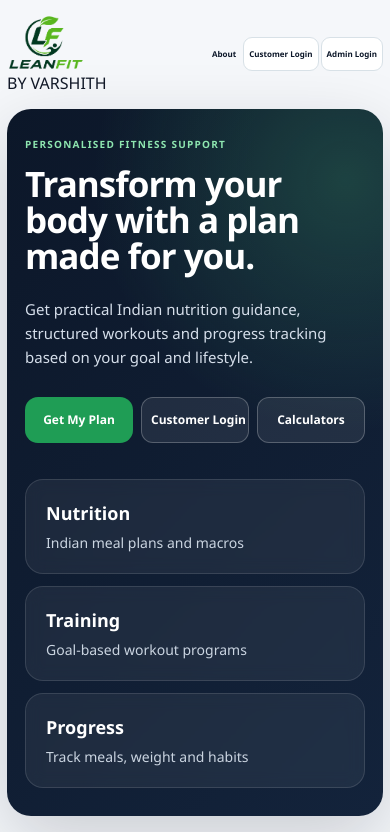
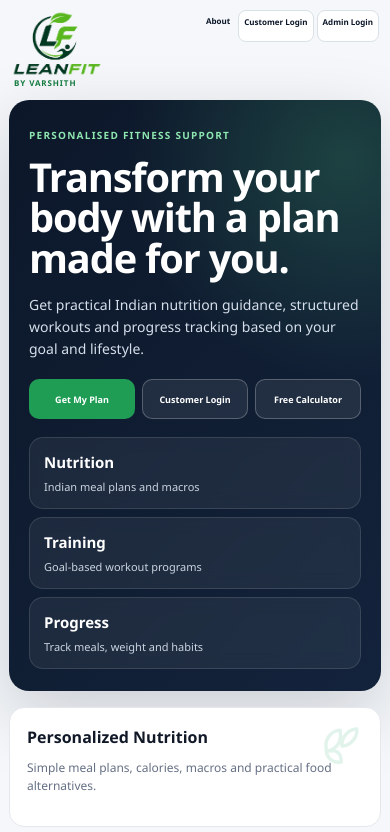
Before and after one commit to Varshithyadav9/leanfit, a React (Vite) app: page / in a window 390 px wide. Shown: the top 832 px of the page. Built offline with nearby package versions, Linux system fonts and the light colour scheme; no server answers.

Commit message:
Improve welcome page branding and mobile layout

```diff
--- a/src/App.css
+++ b/src/App.css
@@ -2081,109 +2081,213 @@ body, button, input, select, textarea {
   }
 }
 
-
 /* =========================================================
-   WELCOME PAGE — calculator shortcut + mobile navigation fix
+   FINAL WELCOME PAGE BRAND + MOBILE CLEANUP
    ========================================================= */
-.calculator-hero-btn {
-  white-space: nowrap;
-}
-
-/* Keep the important navigation options visible on phones. */
-@media (max-width: 760px) {
-  .compact-topbar {
-    align-items: center;
-    gap: 8px;
-  }
-
-  .compact-nav {
-    display: flex;
-    flex-wrap: nowrap;
-    gap: 4px;
+
+.welcome-brand-block{
+  display:flex;
+  flex-direction:column;
+  align-items:flex-start;
+  gap:2px;
+  flex:0 0 auto;
+}
+
+.welcome-brand-block .brand-button{
+  display:block;
+}
+
+.welcome-brand-block .welcome-logo{
+  width:138px;
+  height:auto;
+  display:block;
+}
+
+.welcome-brand-author{
+  margin-left:8px;
+  color:var(--green-dark);
+  font-size:11px;
+  font-weight:900;
+  letter-spacing:1.15px;
+  text-transform:uppercase;
+  line-height:1.1;
+}
+
+/* The calculator is now accessed from the hero button only. */
+.welcome-tools-section{
+  display:none !important;
+}
+
+@media (max-width:760px){
+  .compact-welcome{
+    width:min(100% - 18px,1180px);
+  }
+
+  .compact-topbar{
+    display:grid;
+    grid-template-columns:auto 1fr;
+    align-items:start;
+    gap:10px;
+    padding:10px 2px 12px;
+  }
+
+  .welcome-brand-block .welcome-logo{
+    width:112px;
+  }
+
+  .welcome-brand-author{
+    margin-left:5px;
+    font-size:9px;
+    letter-spacing:.9px;
+  }
+
+  /* Make About and Customer Login visible again on mobile. */
+  .compact-nav{
+    display:flex;
+    justify-content:flex-end;
+    align-items:flex-start;
+    gap:4px;
+    flex-wrap:wrap;
   }
 
   .compact-nav button,
   .compact-nav button:first-child,
-  .compact-nav button:nth-child(2) {
-    display: inline-flex;
-    align-items: center;
-    justify-content: center;
-  }
-
-  .compact-nav button {
-    min-height: 34px;
-    padding: 7px 8px;
-    font-size: 9px;
-    white-space: nowrap;
-  }
-
-  .welcome-logo {
-    width: 86px;
-  }
-
-  /* The calculator is now available directly in the hero,
-     so avoid the very tall calculator promo on mobile. */
-  .welcome-tools-section {
-    display: none;
-  }
-
-  .hero-actions {
-    display: grid;
-    grid-template-columns: repeat(3, minmax(0, 1fr));
-    gap: 8px;
-  }
-
-  .hero-actions button {
-    width: 100%;
-    min-width: 0;
-    padding: 11px 7px;
-    font-size: 11px;
-    white-space: nowrap;
-  }
-}
-
-@media (max-width: 430px) {
-  .compact-welcome {
-    width: calc(100% - 14px);
-  }
-
-  .compact-topbar {
-    padding-inline: 0;
-  }
-
-  .welcome-logo {
-    width: 78px;
-  }
-
-  .compact-nav {
-    gap: 2px;
-  }
-
-  .compact-nav button {
-    padding: 6px 5px;
-    font-size: 8px;
-  }
-
-  .compact-hero {
-    padding: 28px 18px;
-  }
-
-  .compact-hero h1 {
-    font-size: 35px;
-    line-height: 1.04;
-  }
-
-  .compact-hero .hero-text {
-    font-size: 15px;
-    line-height: 1.6;
-  }
-
-  .hero-actions {
-    grid-template-columns: repeat(3, minmax(0, 1fr));
-  }
-
-  .hero-actions button {
-    padding: 10px 4px;
-    font-size: 10px;
-  }
-}
+  .compact-nav button:nth-child(2){
+    display:inline-flex;
+  }
+
+  .compact-nav button{
+    min-height:32px;
+    padding:6px 7px;
+    font-size:9px;
+    white-space:nowrap;
+  }
+
+  .compact-nav .customer-login-link,
+  .compact-nav .admin-login-btn{
+    border-radius:8px;
+  }
+
+  .compact-hero{
+    padding:28px 20px 22px;
+    border-radius:20px;
+    gap:18px;
+  }
+
+  .compact-hero h1{
+    font-size:clamp(34px,10.2vw,44px);
+    line-height:1.02;
+    letter-spacing:-1.2px;
+  }
+
+  .compact-hero .hero-text{
+    margin-top:16px;
+    font-size:14px;
+    line-height:1.55;
+  }
+
+  .compact-hero .hero-actions{
+    display:grid;
+    grid-template-columns:repeat(3,minmax(0,1fr));
+    gap:7px;
+    margin-top:20px;
+  }
+
+  .compact-hero .hero-actions .primary-btn,
+  .compact-hero .hero-actions .secondary-btn{
+    width:100%;
+    min-height:40px;
+    padding:9px 6px;
+    font-size:10px;
+    border-radius:10px;
+  }
+
+  .compact-hero .hero-summary{
+    gap:8px;
+  }
+
+  .compact-hero .summary-item{
+    padding:13px 14px;
+    border-radius:14px;
+  }
+
+  .compact-hero .summary-item strong{
+    font-size:15px;
+  }
+
+  .compact-hero .summary-item span{
+    font-size:11px;
+  }
+
+  .compact-features{
+    gap:10px;
+  }
+
+  .compact-feature-card{
+    min-height:120px;
+    padding:17px;
+    border-radius:15px;
+  }
+
+  .compact-feature-card h2{
+    font-size:16px;
+  }
+
+  .compact-feature-card p{
+    font-size:12px;
+    line-height:1.45;
+  }
+
+  .compact-info-strip{
+    margin-top:12px;
+    padding:10px 14px;
+    gap:0;
+    border-radius:15px;
+  }
+
+  .compact-info-strip>div{
+    padding:11px 4px;
+  }
+
+  .compact-info-strip strong{
+    font-size:12px;
+  }
+
+  .compact-info-strip span{
+    font-size:10px;
+  }
+}
+
+@media (max-width:430px){
+  .compact-topbar{
+    grid-template-columns:92px 1fr;
+  }
+
+  .welcome-brand-block .welcome-logo{
+    width:92px;
+  }
+
+  .welcome-brand-author{
+    margin-left:3px;
+    font-size:8px;
+  }
+
+  .compact-nav{
+    gap:3px;
+  }
+
+  .compact-nav button{
+    padding:5px 5px;
+    font-size:8px;
+  }
+
+  .compact-hero .hero-actions{
+    grid-template-columns:repeat(3,minmax(0,1fr));
+  }
+
+  .compact-hero .hero-actions .primary-btn,
+  .compact-hero .hero-actions .secondary-btn{
+    font-size:9px;
+    padding-inline:4px;
+  }
+}
--- a/src/components/WelcomePage.jsx
+++ b/src/components/WelcomePage.jsx
@@ -29,7 +29,7 @@ function WelcomePage({ setPage }) {
           <div className="hero-actions">
             <button className="primary-btn" type="button" onClick={() => setPage("register")}>Get My Plan</button>
             <button className="secondary-btn light" type="button" onClick={() => setPage("login")}>Customer Login</button>
-            <button className="secondary-btn light calculator-hero-btn" type="button" onClick={() => setPage("calculators")}>Calculators</button>
+            <button className="secondary-btn light" type="button" onClick={() => setPage("calculators")}>Free Calculator</button>
           </div>
         </div>
 
@@ -70,43 +70,6 @@ function WelcomePage({ setPage }) {
         <div><strong>Personalized</strong><span>Guidance shaped around your goals and preferences.</span></div>
       </section>
 
-
-      <section className="welcome-tools-section">
-        <div className="welcome-tools-copy">
-          <p className="section-kicker">FREE FITNESS TOOLS</p>
-          <h2>Check your starting numbers in seconds.</h2>
-          <p>
-            Estimate your BMI, daily calories, protein target and water intake before choosing your personalized LeanFit plan.
-          </p>
-          <button className="primary-btn" type="button" onClick={() => setPage("calculators")}>
-            Open Free Calculators
-          </button>
-        </div>
-
-        <div className="welcome-tools-grid" aria-label="LeanFit free calculators">
-          <article>
-            <span>BMI</span>
-            <h3>BMI Calculator</h3>
-            <p>Check your body mass index using height and weight.</p>
-          </article>
-          <article>
-            <span>CALORIES</span>
-            <h3>Daily Calories</h3>
-            <p>Estimate maintenance and goal-based calorie needs.</p>
-          </article>
-          <article>
-            <span>PROTEIN</span>
-            <h3>Protein Target</h3>
-            <p>Get a practical daily protein estimate for your goal.</p>
-          </article>
-          <article>
-            <span>WATER</span>
-            <h3>Water Intake</h3>
-            <p>Estimate your everyday hydration target.</p>
-          </article>
-        </div>
-      </section>
-
       <footer className="compact-footer">
         <div className="footer-brand"><img src="/leanfit-logo.png" alt="LeanFit" /><p>Personalized fitness guidance for Indian lifestyles.</p></div>
         <div className="compact-footer-links">
```
